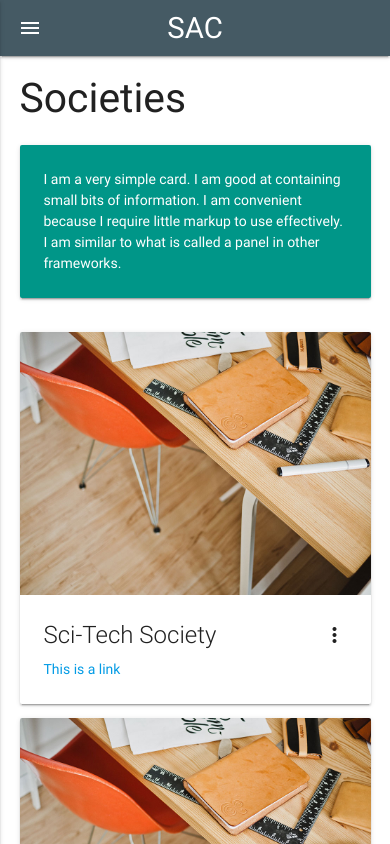
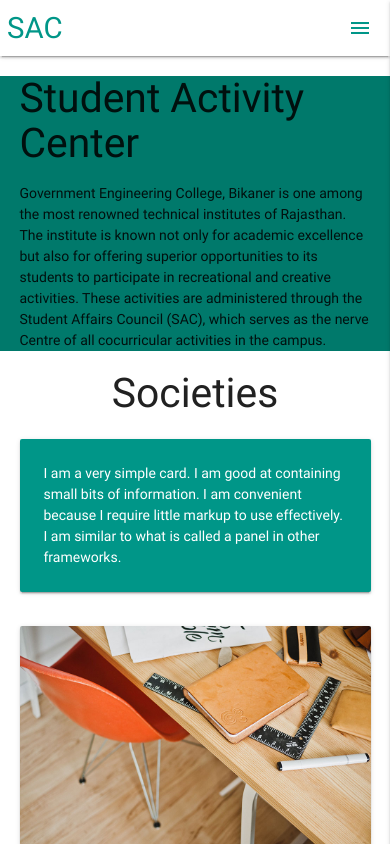
Before and after one commit to razat249/ecb-sac-web-app, a plain HTML site: page index.html in a window 390 px wide. Shown: the top 844 px of the page. Drawn offline with nearby package versions, Linux system fonts and the light colour scheme; some packages are replaced by stand-ins of ours.

Commit message:
Added some new designs!!

```diff
--- a/index.html
+++ b/index.html
@@ -13,9 +13,9 @@
 <body class="animated fadeIn">
 
 	<nav ng-controller="HeaderCtrl">
-		<div class="nav-wrapper blue-grey darken-2">
-			<a href="/home" class="brand-logo">SAC</a>
-			<a href="#" data-activates="mobile-demo" class="button-collapse"><i class="material-icons"> menu</i></a>
+		<div class="nav-wrapper white">
+			<a href="/home" class="brand-logo teal-text left home-brand-logo">SAC</a>
+			<a href="#" data-activates="mobile-demo" class="button-collapse teal-text right home-hamburger-menu"><i class="material-icons"> menu </i></a>
 			<ul class="right hide-on-med-and-down">
 		    	<li><a href="/home">Home</a></li>
 		    	<li><a href="badges.html">Log In (admin only)</a></li>
@@ -31,7 +31,7 @@
 		</div>
 	</nav>
 
-	<div ui-view class="animated fadeIn container"></div>
+	<div ui-view class="animated fadeIn"></div>
 
 
     <footer class="page-footer blue-grey darken-4">
@@ -63,7 +63,14 @@
 
 	<!-- temperary templete -->
 	<script type="text/ng-template" id="/home.html">
-		<h3>Societies</h3>
+	<div class="teal darken-2 home-intro">
+		<div class="container">
+			<h3 class="home-intro-heading">Student Activity Center</h3>
+			<p class="home-intro-content">Government Engineering College, Bikaner is one among the most renowned technical institutes of Rajasthan. The institute is known not only for academic excellence but also for offering superior opportunities to its students to participate in recreational and creative activities. These activities are administered through the Student Affairs Council (SAC), which serves as the nerve Centre of all cocurricular activities in the campus.</p>
+		</div>
+	</div>
+	<section class="container">
+		<h3 class="center">Societies</h3>
 		<div class="row">
 	      <div class="col s12 m5">
 	        <div class="card-panel teal">
@@ -88,6 +95,7 @@
 		    </div>
 		  </div>
 		</div>
+	</section>
 	</script>
 
 	<script src="https://code.jquery.com/jquery-1.12.1.min.js" integrity="sha256-I1nTg78tSrZev3kjvfdM5A5Ak/blglGzlaZANLPDl3I=" crossorigin="anonymous"></script>
@@ -95,7 +103,10 @@
 
   	<script type="text/javascript">
 		$( document ).ready(function(){
-			$(".button-collapse").sideNav();
+			$('.button-collapse').sideNav({
+			    edge: 'right', // Choose the horizontal origin
+			    closeOnClick: true // Closes side-nav on <a> clicks, useful for Angular/Meteor
+			});
 		})
 	</script>
 
```
